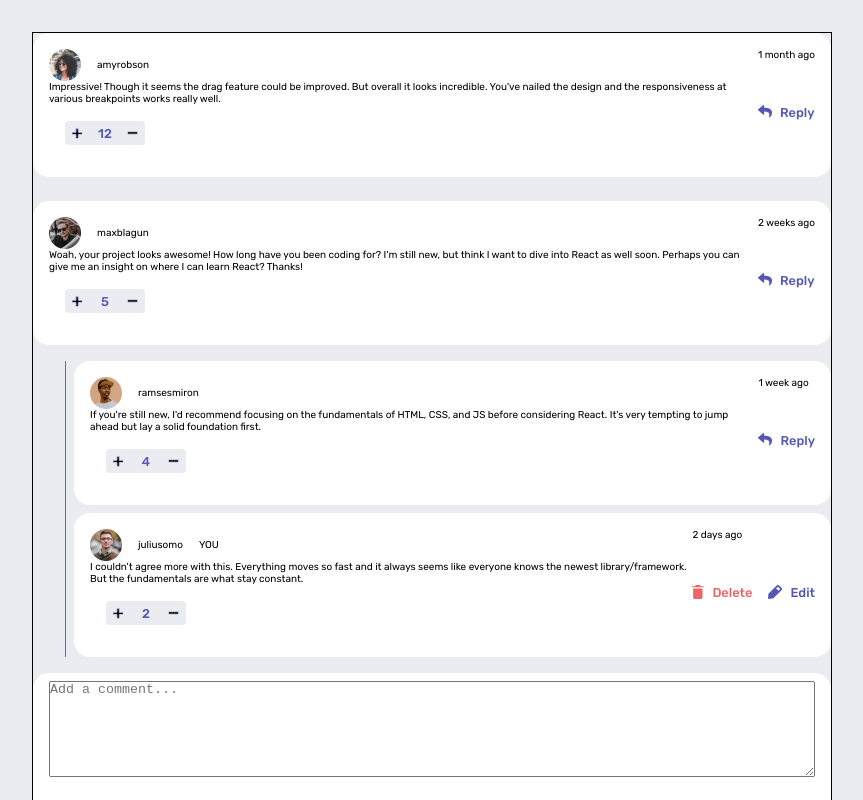
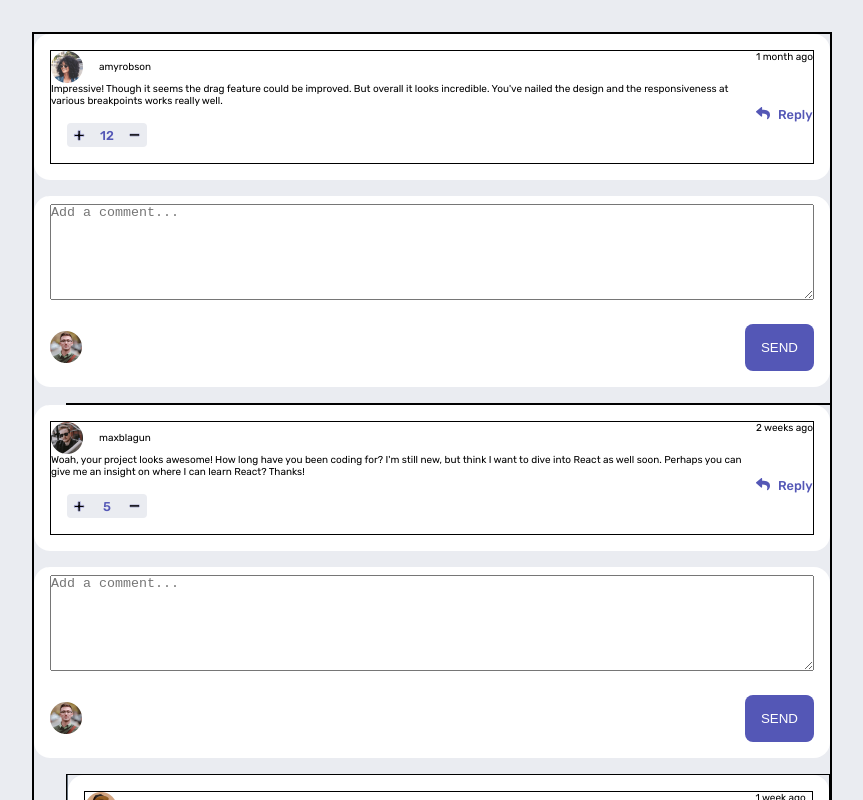
Before and after one commit to riwepo/fem-interactive-comments-section, a React (Create React App) app: page / in a window 1280 px wide. Shown: the top 800 px of the page, without its empty margins (208-1071 px from the left). Built offline with nearby package versions, Linux system fonts and the light colour scheme.

Commit message:
standardize gaps between cards add debug borders add more comment editors

```diff
--- a/src/components/CommentThread.js
+++ b/src/components/CommentThread.js
@@ -1,11 +1,14 @@
 import React from "react";
+
 import Replies from "./Replies";
 import Comment from "./comment/Comment";
+import NewCommentEditor from "./NewCommentEditor";
 
 function CommentThread({ commentThread }) {
   return (
     <li>
       <Comment comment={commentThread} />
+      <NewCommentEditor />
       {commentThread.replies && <Replies comments={commentThread.replies} />}
     </li>
   );
--- a/src/components/CommentThreadList.module.css
+++ b/src/components/CommentThreadList.module.css
@@ -3,5 +3,7 @@
 
   display: flex;
   flex-direction: column;
-  gap: 0.5rem;
+
+  /* debugging only */
+  border: solid thin black;
 }
--- a/src/components/NewCommentEditor.module.css
+++ b/src/components/NewCommentEditor.module.css
@@ -1,5 +1,4 @@
 .card {
-  margin-top: 1rem;
 }
 
 .container {
--- a/src/components/Replies.module.css
+++ b/src/components/Replies.module.css
@@ -3,7 +3,9 @@
   margin-left: 2rem;
   display: flex;
   flex-direction: row;
-  gap: 0.5rem;
+
+  /* debugging only */
+  border: solid thin black;
 }
 
 .verticalLine {
@@ -13,5 +15,4 @@
 .commentListContainer {
   display: flex;
   flex-direction: column;
-  gap: 0.5rem;
 }
--- a/src/components/comment/Comment.module.css
+++ b/src/components/comment/Comment.module.css
@@ -1,5 +1,11 @@
+.card {
+  margin-bottom: 1rem;
+}
 .commentContainer {
   display: grid;
+
+  /* debugging only */
+  border: solid thin black;
 }
 
 .userInfo {
```
